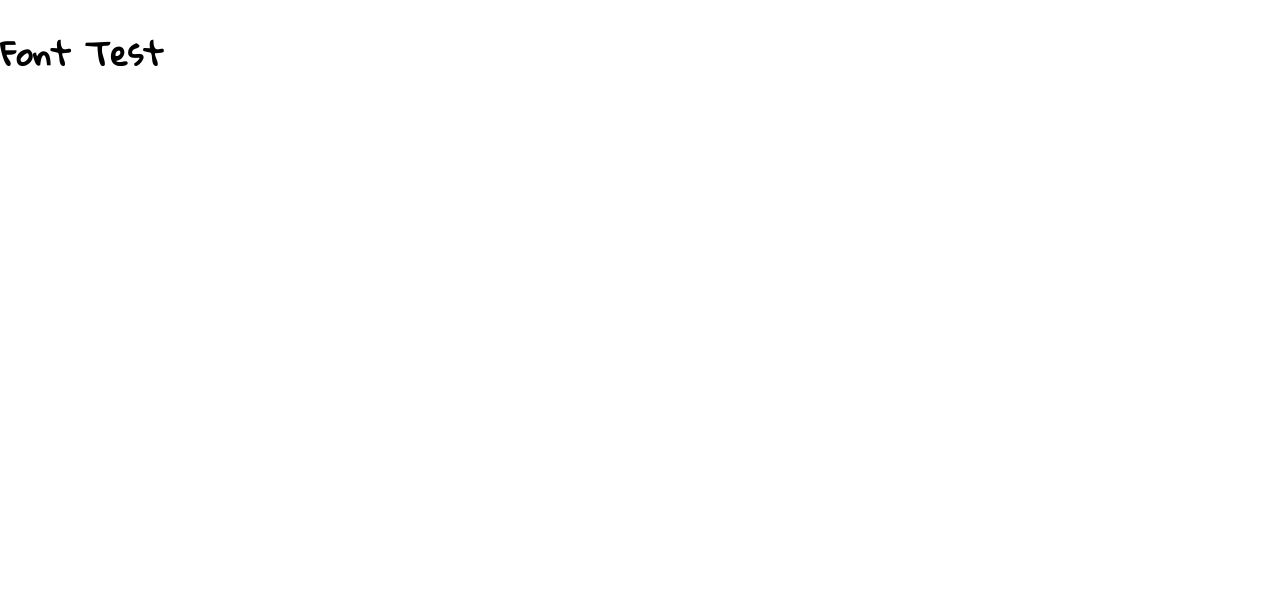
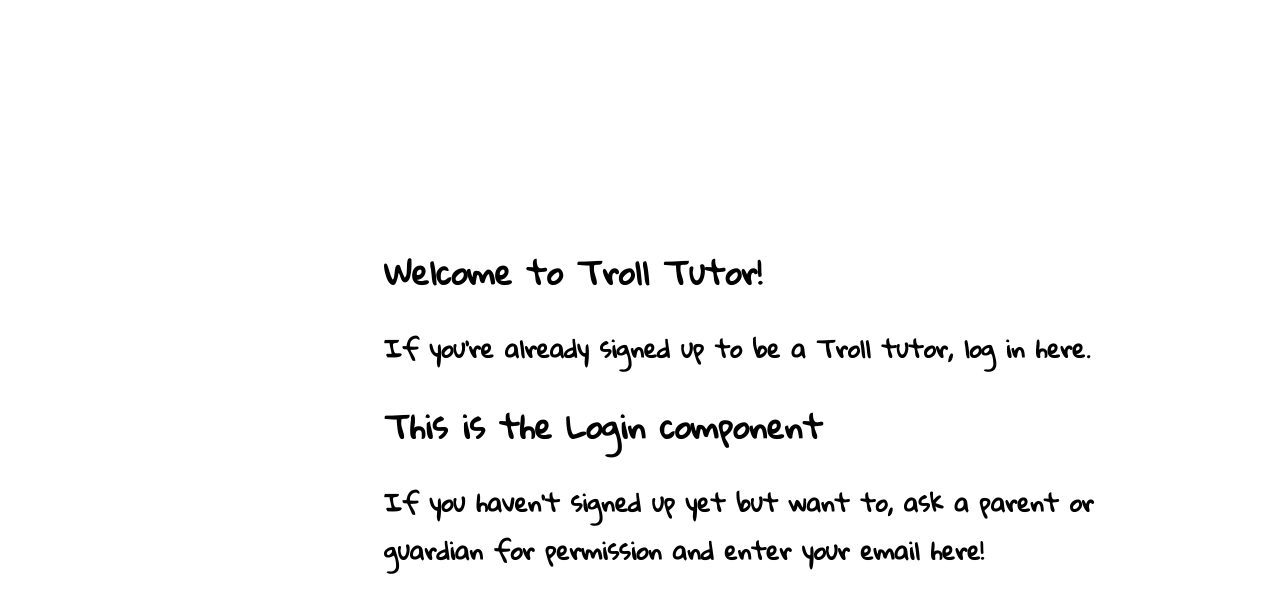
Before and after one commit to erichegonzales/troll-school, a React (Create React App) app in the folder client/: page / in a window 1280 px wide. Shown: the top 612 px of the page. Built offline with nearby package versions, Linux system fonts and the light colour scheme.

Commit message:
added some placeholder text and put components into homepage

```diff
--- a/client/src/component/App.css
+++ b/client/src/component/App.css
@@ -1,3 +1,7 @@
 #app {
     font-family: "Gloria Hallelujah";
+    margin-left: 30vw;
+    margin-top: 30vh;
+    height: 100vh;
+    width: 100vh;
 }
--- a/client/src/component/App.jsx
+++ b/client/src/component/App.jsx
@@ -1,9 +1,10 @@
 import './App.css';
+import HomePage from './HomePage'
 
 function App() {
   return (
     <div id='app'>
-      <h1>Font Test</h1>
+      <HomePage />
     </div>
   );
 }
--- a/client/src/component/HomePage.jsx
+++ b/client/src/component/HomePage.jsx
@@ -1,7 +1,12 @@
+import Login from './Login'
+
 function HomePage() {
   return (
     <div>
-
+      <h1 id='welcome'>Welcome to Troll Tutor!</h1>
+      <h2>If you're already signed up to be a Troll tutor, log in here.</h2>
+      <Login />
+      <h2>If you haven't signed up yet but want to, ask a parent or guardian for permission and enter your email here!</h2>
     </div>
   );
 }
--- a/client/src/component/Login.jsx
+++ b/client/src/component/Login.jsx
@@ -1,7 +1,7 @@
 function Login() {
   return (
     <div>
-
+      <h1>This is the Login component</h1>
     </div>
   );
 }
```
